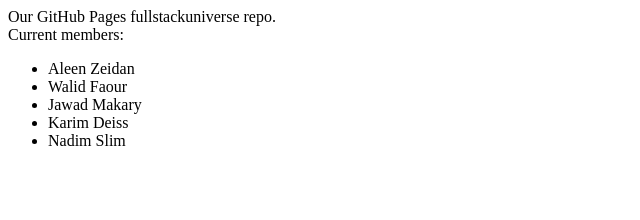
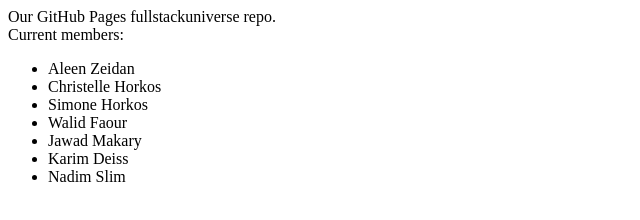
Before and after one commit to walidfaourstack/fullstackuniverse, a plain HTML site: page index.html in a window 1280 px wide. Shown: the whole page, without its empty margins (0-640 px from the left). Drawn offline with Linux system fonts and the light colour scheme.

Commit message:
Adding two new members
Adding two new members

```diff
--- a/index.html
+++ b/index.html
@@ -6,6 +6,8 @@
     Current members:
     <ul>
       <li>Aleen Zeidan</li>
+      <li>Christelle Horkos</li>
+      <li>Simone Horkos</li>
       <li>Walid Faour</li>
       <li>Jawad Makary</li>
       <li>Karim Deiss</li>
```
